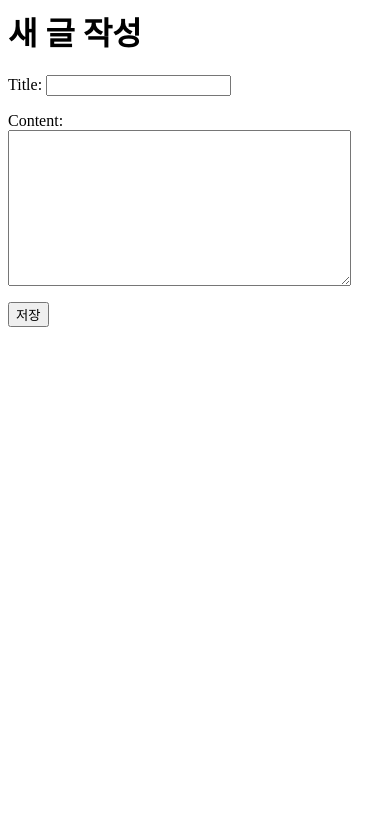
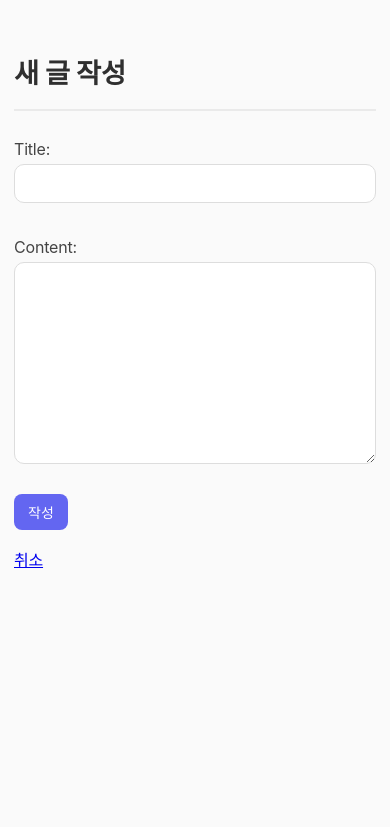
Before and after one commit to ppo3330/django-blog, a Django app: page /blog/new/ in a window 390 px wide. Shown: the top 827 px of the page. Run offline with Django 5.2, Linux system fonts and the light colour scheme.

Commit message:
style 변경 및 통일

```diff
--- /dev/null
+++ b/mysite/blog/static/blog/style.css
@@ -0,0 +1,164 @@
+/* === Notion 느낌의 미니멀 블로그 스타일 === */
+
+/* --- 전체 페이지 --- */
+body {
+  font-family: "Pretendard", "Inter", "Noto Sans KR", sans-serif;
+  background-color: #fafafa;
+  color: #2f2f2f;
+  max-width: 720px;
+  margin: 50px auto;
+  padding: 0 20px 80px;
+  line-height: 1.8;
+  letter-spacing: -0.2px;
+}
+
+/* --- 제목 영역 --- */
+h1 {
+  font-size: 2rem;
+  font-weight: 700;
+  margin-bottom: 24px;
+  border-bottom: 2px solid #eaeaea;
+  padding-bottom: 10px;
+}
+
+h2 {
+  font-size: 1.4rem;
+  font-weight: 600;
+  margin: 12px 0 8px;
+}
+
+p {
+  font-size: 1rem;
+  color: #444;
+}
+
+/* --- 입력창, 버튼 --- */
+input[type="text"],
+textarea {
+  width: 100%;
+  padding: 10px 12px;
+  border: 1px solid #ddd;
+  border-radius: 10px;
+  margin-bottom: 14px;
+  font-size: 15px;
+  background-color: #fff;
+  transition: all 0.2s ease;
+}
+
+input[type="text"]:focus,
+textarea:focus {
+  outline: none;
+  border-color: #a5b4fc;
+  box-shadow: 0 0 0 3px rgba(165, 180, 252, 0.2);
+}
+
+/* --- 기본 버튼 --- */
+button,
+a.button {
+  display: inline-block;
+  padding: 8px 14px;
+  border: none;
+  border-radius: 8px;
+  font-size: 14px;
+  text-decoration: none;
+  font-weight: 500;
+  color: #fff;
+  background-color: #6366f1;
+  cursor: pointer;
+  transition: all 0.2s ease;
+}
+
+button:hover,
+a.button:hover {
+  background-color: #4f46e5;
+  transform: translateY(-1px);
+}
+
+/* --- 삭제용 버튼 (빨강) --- */
+.btn-danger {
+  background-color: #ef4444;
+}
+
+.btn-danger:hover {
+  background-color: #dc2626;
+}
+
+/* --- 카드형 포스트 --- */
+.post-card {
+  background-color: #fff;
+  padding: 22px;
+  border-radius: 14px;
+  box-shadow: 0 4px 14px rgba(0, 0, 0, 0.05);
+  margin-bottom: 20px;
+  transition: transform 0.15s ease, box-shadow 0.15s ease;
+}
+
+.post-card:hover {
+  transform: translateY(-2px);
+  box-shadow: 0 6px 18px rgba(0, 0, 0, 0.08);
+}
+
+.post-card h2 a {
+  text-decoration: none;
+  color: #1e1e1e;
+}
+
+.post-card h2 a:hover {
+  color: #6366f1;
+}
+
+/* --- 페이지네이션 --- */
+.pagination {
+  text-align: center;
+  margin-top: 40px;
+}
+
+.pagination a,
+.pagination span {
+  display: inline-block;
+  margin: 0 5px;
+  padding: 8px 12px;
+  border-radius: 8px;
+  text-decoration: none;
+  color: #555;
+  background-color: #f1f1f1;
+  transition: all 0.2s ease;
+}
+
+.pagination a:hover {
+  background-color: #e5e5e5;
+}
+
+.pagination .current {
+  background-color: #6366f1;
+  color: #fff;
+  font-weight: 600;
+}
+
+/* --- 헤더/푸터 --- */
+header {
+  text-align: center;
+  margin-bottom: 40px;
+}
+
+footer {
+  text-align: center;
+  color: #999;
+  font-size: 14px;
+  margin-top: 80px;
+}
+
+/* --- 반응형 --- */
+@media (max-width: 600px) {
+  body {
+    padding: 0 14px;
+  }
+
+  h1 {
+    font-size: 1.7rem;
+  }
+
+  .post-card {
+    padding: 18px;
+  }
+}
--- a/mysite/blog/templates/blog/post_delete.html
+++ b/mysite/blog/templates/blog/post_delete.html
@@ -1,3 +1,6 @@
+{% load static %}
+<link rel="stylesheet" href="{% static 'blog/style.css' %}">
+
 <h1>정말 삭제하시겠어요?</h1>
 <p>글 제목: <strong>{{ post.title }}</strong></p>
 
--- a/mysite/blog/templates/blog/post_form.html
+++ b/mysite/blog/templates/blog/post_form.html
@@ -1,6 +1,12 @@
-<h1>새 글 작성</h1>
+{% load static %}
+<link rel="stylesheet" href="{% static 'blog/style.css' %}">
+
+<h1>{% if form.instance.pk %}글 수정{% else %}새 글 작성{% endif %}</h1>
+
 <form method="POST">
     {% csrf_token %}
     {{ form.as_p }}
-    <button type="submit">저장</button>
+    <button type="submit">{% if form.instance.pk %}수정 완료{% else %}작성{% endif %}</button>
 </form>
+
+<a href="{% url 'post_list' %}">취소</a>
--- a/mysite/blog/views.py
+++ b/mysite/blog/views.py
@@ -36,15 +36,15 @@ def post_detail(request, pk):
     return render(request, 'blog/post_detail.html', {'post': post})
 
 def post_edit(request, pk):
-    post = get_object_or_404(Post, pk=pk)      #수정할 글을 DB에서 불러오기. 없으면 404 에러
-    if request.method == "POST":               #수정 폼이 제출된 경우
-        form = PostForm(request.POST, instance=post)  #기존 글을 폼에 연결
-        if form.is_valid():                    #입력값이 유효하면
-            form.save()                        #DB에 저장 (수정된 내용 반영)
-            return redirect('post_detail', pk=post.pk)  #수정 후 상세 페이지로 이동
+    post = get_object_or_404(Post, pk=pk)
+    if request.method == "POST":
+        form = PostForm(request.POST, instance=post)
+        if form.is_valid():
+            form.save()
+            return redirect('post_detail', pk=post.pk)
     else:
-        form = PostForm(instance=post)         #처음 열었을 때 기존 내용이 담긴 폼을 보여줌
-    return render(request, 'blog/post_edit.html', {'form': form})  #템플릿에 폼 전달
+        form = PostForm(instance=post)
+    return render(request, 'blog/post_edit.html', {'form': form, 'post': post})
 
 def post_delete(request, pk):
     post = get_object_or_404(Post, pk=pk)    #삭제할 글을 DB에서 찾기
```
Also changed, not shown: mysite/blog/templates/blog/post_detail.html (+11 -4 lines), mysite/blog/templates/blog/post_edit.html (+7 -3 lines), mysite/blog/templates/blog/post_list.html (+8 -7 lines).
